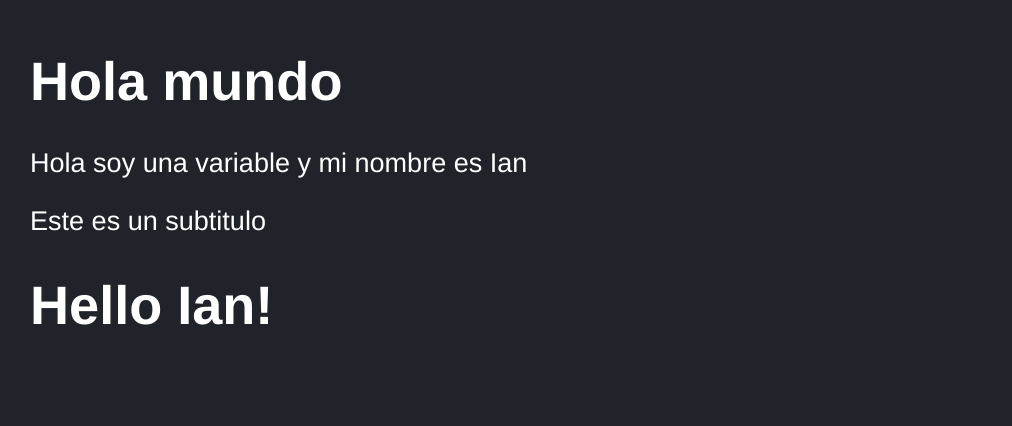
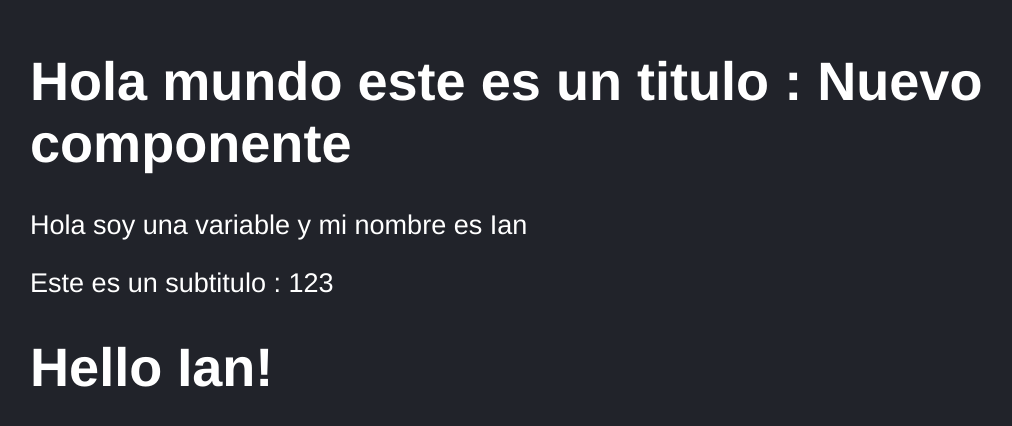
Before and after one commit to ianklebold/js-react-practice, a React (Vite) app in the folder react-practice-v2/counter-app/: page / in a window 1280 px wide. Shown: the part 134-560 px from the top of the page, without its empty margins (118-1130 px from the left). Built offline with nearby package versions, Linux system fonts and the light colour scheme.

Commit message:
REACT PRACTICE V2 - 005 - Props y PropTypes

```diff
--- a/react-practice-v2/counter-app/package.json
+++ b/react-practice-v2/counter-app/package.json
@@ -10,6 +10,7 @@
     "preview": "vite preview"
   },
   "dependencies": {
+    "prop-types": "^15.8.1",
     "react": "^18.2.0",
     "react-dom": "^18.2.0"
   },
--- a/react-practice-v2/counter-app/src/FirstApp.jsx
+++ b/react-practice-v2/counter-app/src/FirstApp.jsx
@@ -1,3 +1,5 @@
+import PropTypes from 'prop-types';
+
 //Punto de entrada de la aplicacion
 //Los nombres de los functional components se escriben con UpperCamelCase!
 // <> Es un fragmento, agrupa varias etiquetas de html. <> Es un nodo padre.
@@ -11,13 +13,22 @@ const myNameIs = () => {
     return "Ian";
 }
 
-export const FirstApp = () => {
+
+//Los parametros que recibe el componente se llaman props (Objeto). Siempre va encerrado con {}
+//Las props son informacion que fluye del padre (Main) al Hijo (First App)
+export const FirstApp = ({title, subtitle}) => {
     return (
     <>
-        <h1>Hola mundo</h1>
+        <h1> {`Hola mundo este es un titulo : ${title}`} </h1>
         <p>{ `${newMessage} y mi nombre es ${myNameIs()}` }</p>
-        <p>Este es un subtitulo</p>
+        <p>{`Este es un subtitulo : ${subtitle}`}</p>
     </>
 
     );
 };
+
+//Con el Proptypes podemos definirle un tipo a las props
+FirstApp.propTypes = {
+    title : PropTypes.string.isRequired,
+    subtitle : PropTypes.number
+}
--- a/react-practice-v2/counter-app/src/main.jsx
+++ b/react-practice-v2/counter-app/src/main.jsx
@@ -10,9 +10,10 @@ import './styles.css';
 
 
 //Tomamos la etiqueta de html identificada con root y le renderizamos el functional components
+//Podemos pasarle props al componente hijo. Cuando usamos {} es para pasar numeros
 ReactDOM.createRoot(document.getElementById('root')).render(
     <React.StrictMode>
-        <FirstApp />
+        <FirstApp title = "Nuevo componente" subtitle = {123}/>
         <HelloWorldApp />
     </React.StrictMode>
 );
```
Also changed, not shown: 1 other file (tests, documents, lock files or other folders).
